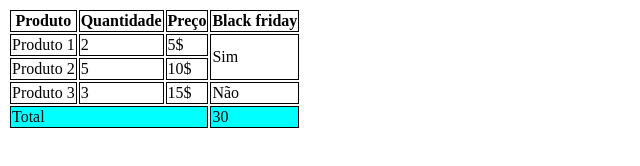
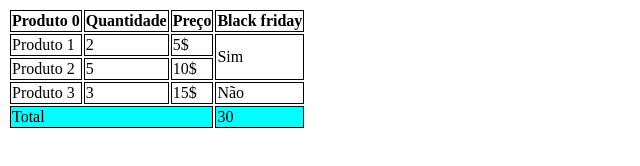
Before and after one commit to wallan-lopes/aula-tabela, a plain HTML site: page index.html in a window 1280 px wide. Shown: the whole page, without its empty margins (0-640 px from the left). Drawn offline with Linux system fonts and the light colour scheme.

Commit message:
Adicionando produto 0

```diff
--- a/index.html
+++ b/index.html
@@ -17,7 +17,7 @@
 <table>
     <thead>
         <tr>
-            <th>Produto</th>
+            <th>Produto 0</th>
             <th>Quantidade</th>
             <th>Preço</th>
             <th>Black friday</th>
```
